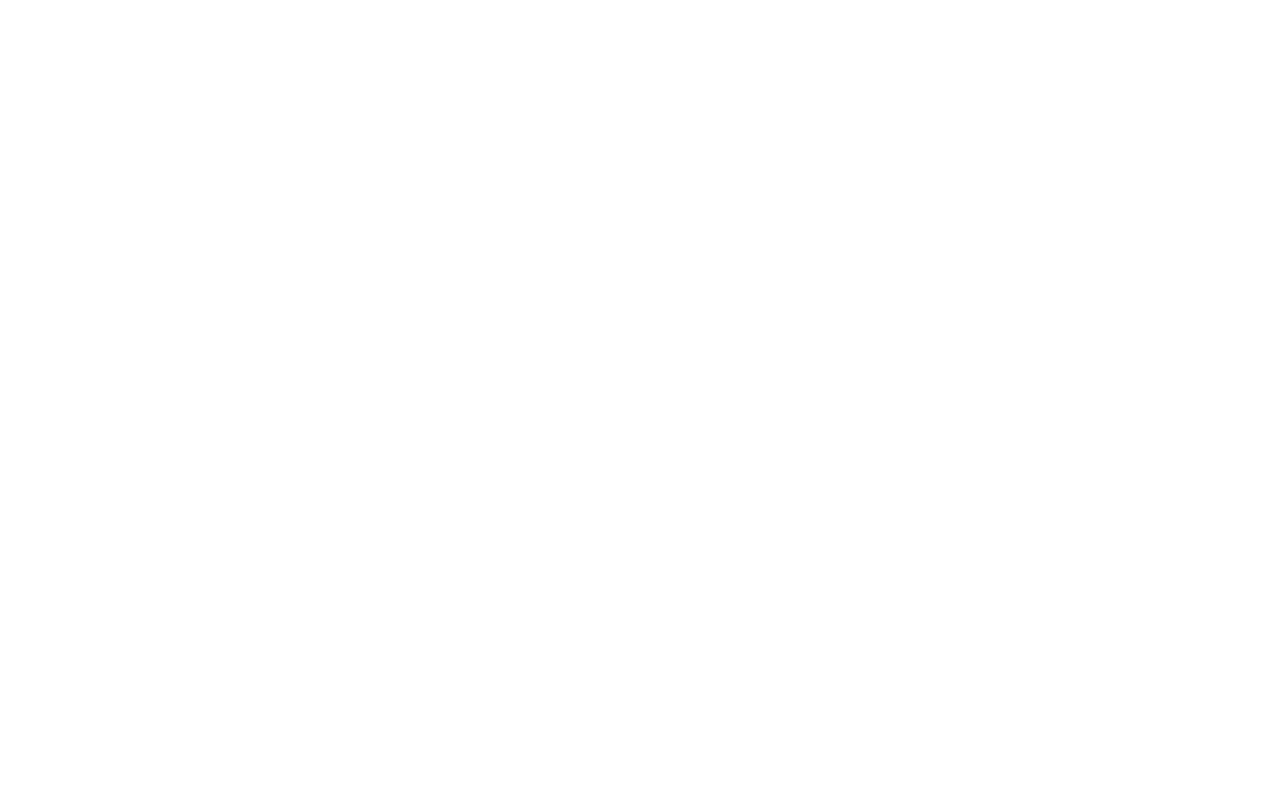
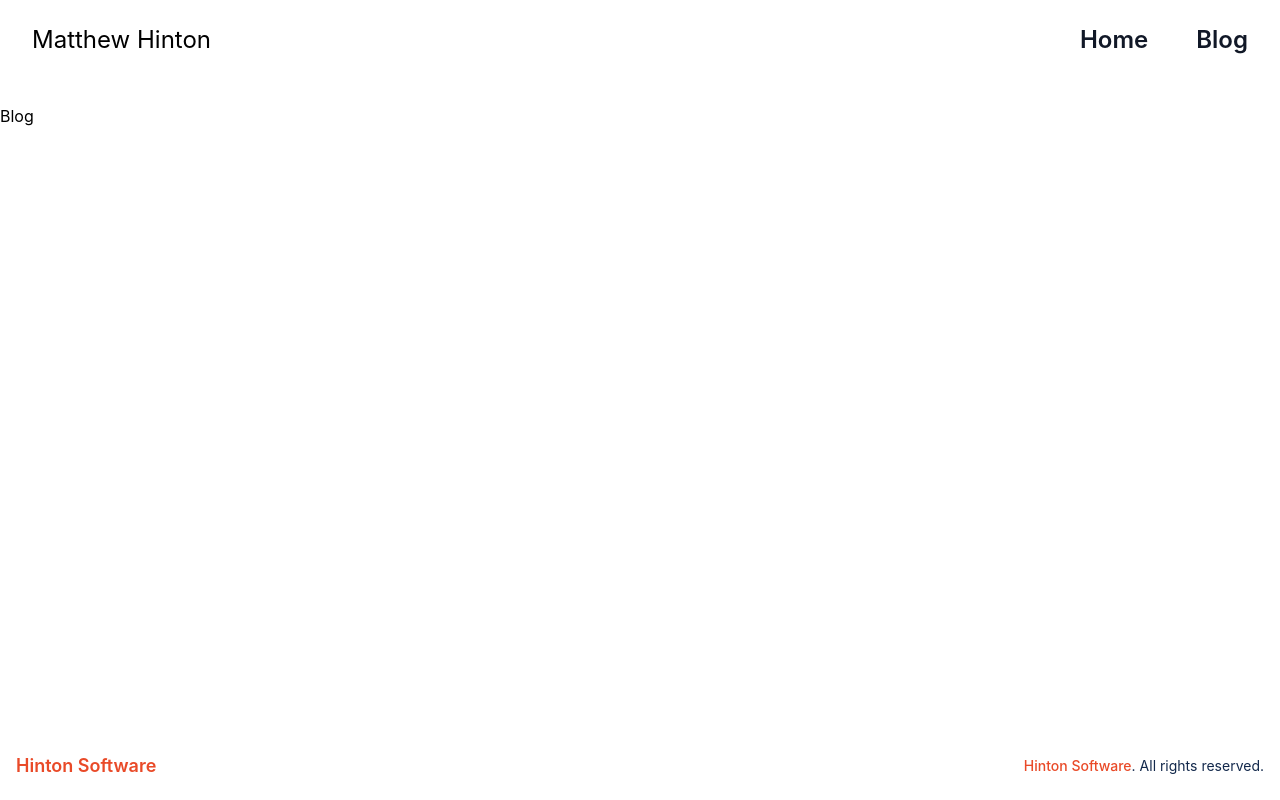
Before and after one commit to mhinton/hinton-software.com, a Nuxt app: page /blog in a window 1280 px wide. Before the commit this address had no page. Built offline with nearby package versions, Linux system fonts and the light colour scheme.

Commit message:
wip: Start on /blog

```diff
--- /dev/null
+++ b/layouts/default.vue
@@ -0,0 +1,27 @@
+<script setup lang="ts">
+const appConfig = useAppConfig();
+const navigation = appConfig.navigation;
+</script>
+
+<template>
+  <div class="flex flex-col min-h-screen">
+    <div
+      class="bg-white" :class="{
+        isolate: $route.path === '/',
+      }"
+    >
+      <div class="px-6 py-6 lg:px-8">
+        <LandingNav :navigation="navigation" />
+        <LandingMobileNav :navigation="navigation" />
+      </div>
+    </div>
+    <div class="flex-1 container mx-auto z-0 px-4 py-6 lg:px-0">
+      <slot />
+    </div>
+    <LandingFooter />
+  </div>
+</template>
+
+<style scoped>
+
+</style>
--- /dev/null
+++ b/pages/blog/index.vue
@@ -0,0 +1,13 @@
+<script setup lang="ts">
+
+</script>
+
+<template>
+  <div>
+    <h1>Blog</h1>
+  </div>
+</template>
+
+<style scoped>
+
+</style>
```
